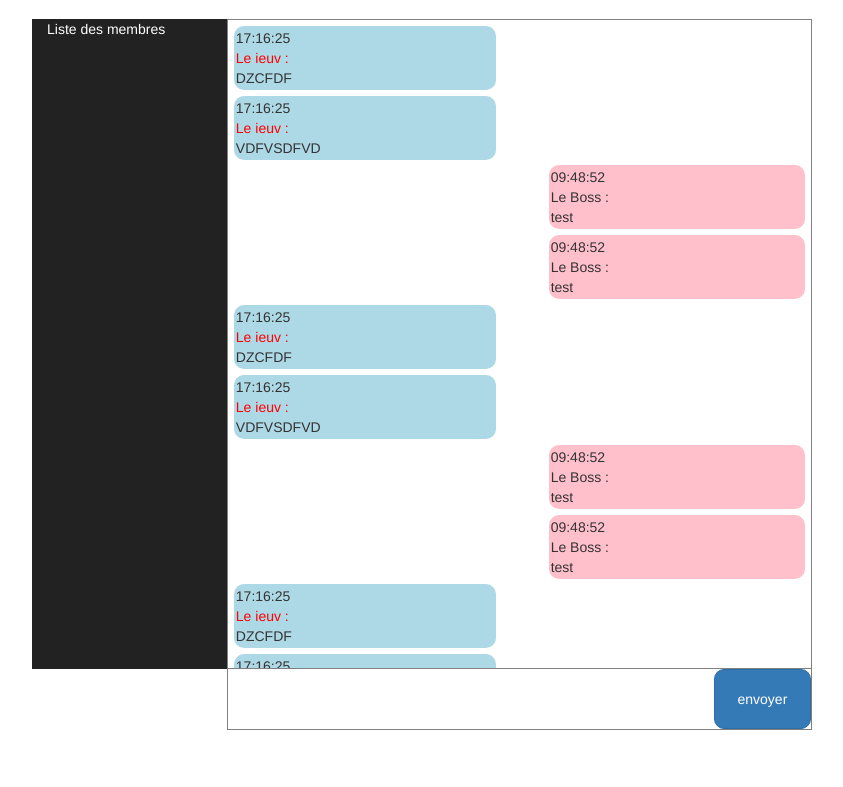
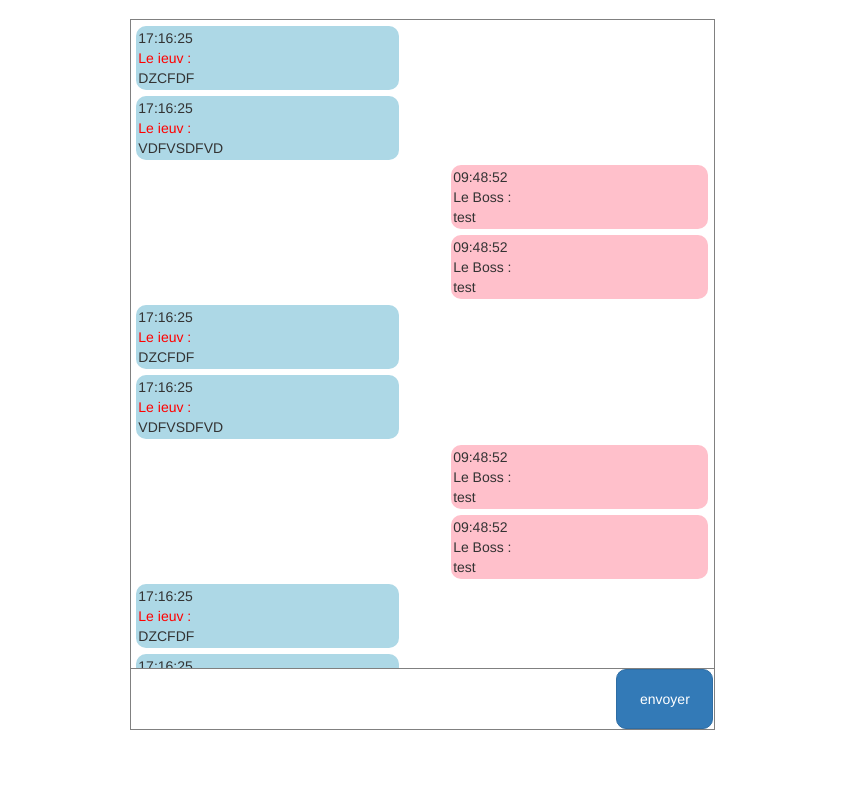
Before and after one commit to ipiteam/chat_ipi, a PHP site: page /chat.php in a window 1280 px wide. Shown: the part 81-868 px from the top of the page, without its empty margins (218-1061 px from the left). Run offline with PHP 8.4, Linux system fonts and the light colour scheme.

Commit message:
Retrait de la liste des personnes connectées.

```diff
--- a/site/chat.php
+++ b/site/chat.php
@@ -7,10 +7,10 @@ include('nav.php');
     <!-- Page Content -->
     <div class="container">
 		<div class="row">
-			<div class="ipi_membres col-lg-2 col-lg-offset-2 col-md-2 col-md-offset-2">
+			<!--<div class="ipi_membres col-lg-2 col-lg-offset-2 col-md-2 col-md-offset-2">
 				<p>Liste des membres</p>
-			</div>
-			<div id="ipi_mainchat" class="col-lg-6 col-md-6">
+			</div>-->
+			<div id="ipi_mainchat" class="col-lg-6 col-md-6 col-lg-offset-3 col-md-offset-3">
 				<div id="chat">
 					<div class="msg_get">
 						<div class="oheure">17:16:25</div>
@@ -96,7 +96,7 @@ include('nav.php');
 			</div>
 		</div>
 		<div class="row">
-				<div id="envoieMsg" class="col-lg-6 col-lg-offset-4 col-md-6 col-md-offset-4 col-sm-12 col-xs-12" >
+				<div id="envoieMsg" class="col-lg-6 col-lg-offset-3 col-md-6 col-md-offset-3 col-sm-12 col-xs-12" >
 					<textarea id="sendTextArea" class="col-lg-10 col-md-10 col-sm-10 col-xs-10" name=""></textarea>
 					<input type="button" id="sendButton" value="envoyer" class="btn-primary col-lg-2 col-md-2 col-sm-2 col-xs-2">
 				</div>
--- a/site/style.css
+++ b/site/style.css
@@ -6,7 +6,7 @@
 }
 
 #ipi_mainchat{
-	margin: 0;
+	/*margin: 0;*/
 	padding: 0;
 	max-height: 650px;
     overflow-x: hidden;
```
